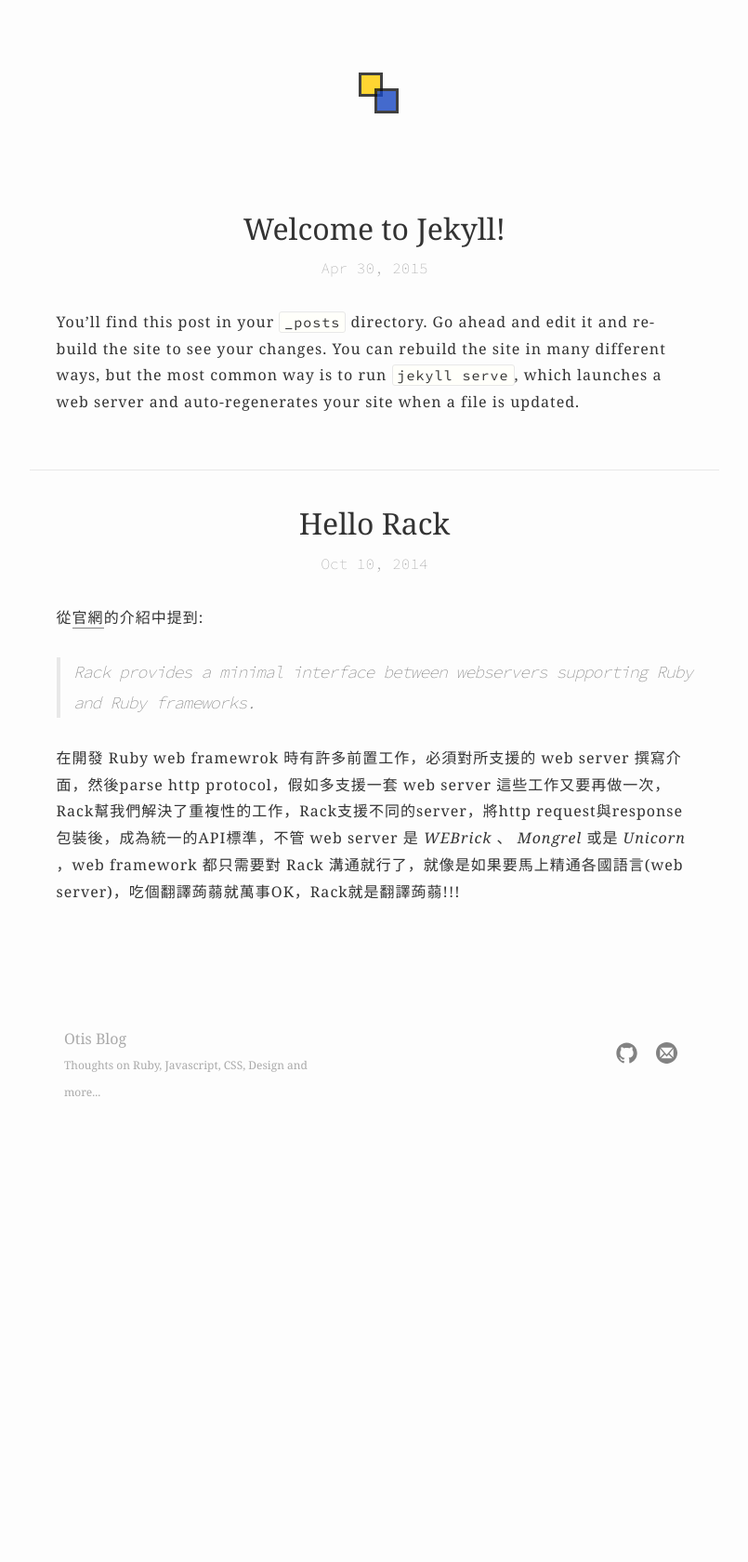
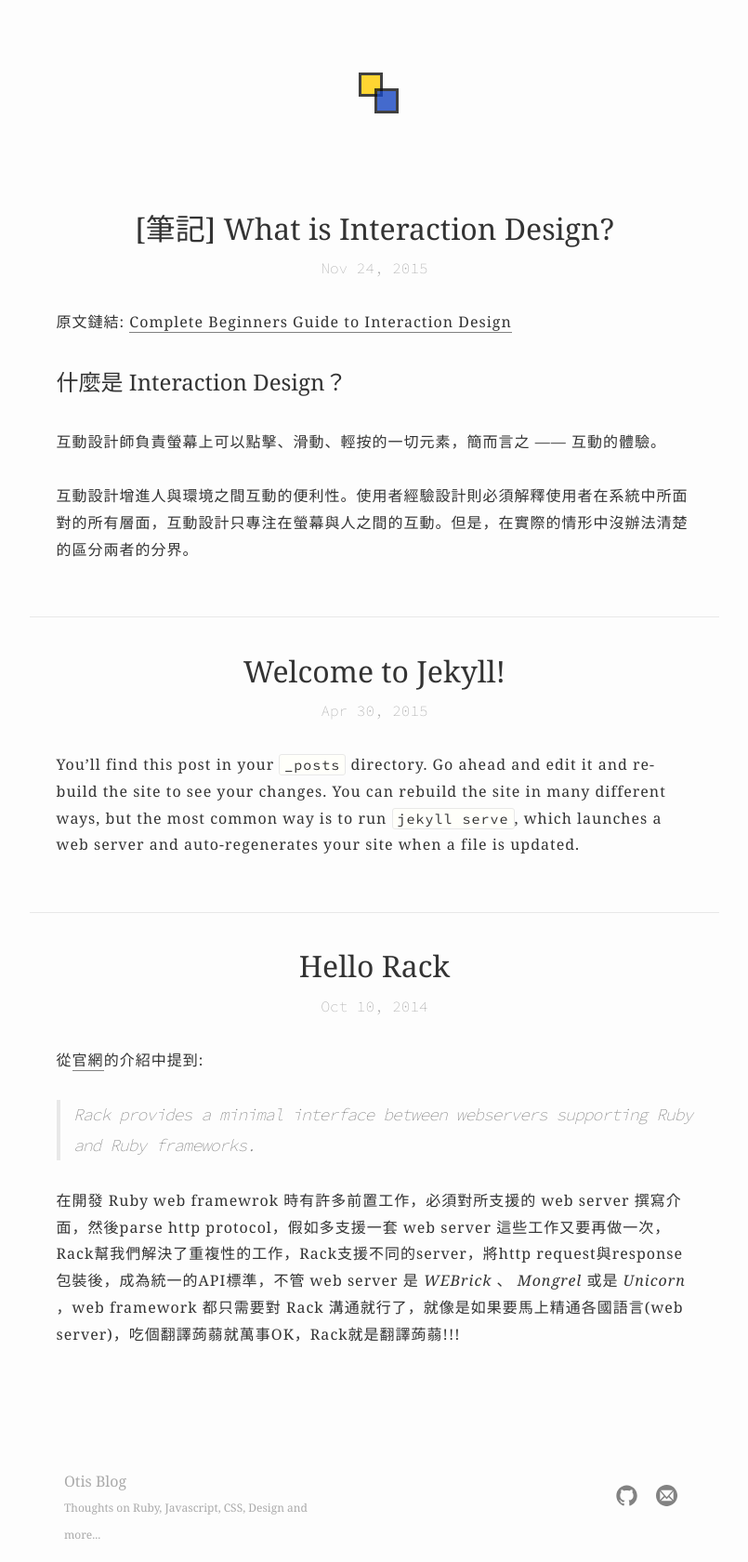
Before and after one commit to AnNOtis/annotis.github.io, a Jekyll site: the page built from index.html, in a window 1280 px wide. Shown: the whole page at 93% size, without its empty margins (237-1042 px from the left). Built offline with Jekyll 4.4.1, drawn with Linux system fonts in a browser that asks for light colours; before the commit the page ends 1204 px from its top, so only the background shows below that; some of the changed lines change nothing that is shown.

Commit message:
Add new post "What is interaction design?"

```diff
--- a/_config.yml
+++ b/_config.yml
@@ -10,3 +10,5 @@ github_username:  AnNOtis
 # Build settings
 markdown: kramdown
 highlighter: pygments
+kramdown:
+  input: GFM
--- /dev/null
+++ b/_posts/2015-11-25-what-is-interaction-design.md
@@ -0,0 +1,116 @@
+---
+layout: post
+title: "[筆記] What is Interaction Design?"
+date:  2015-11-24 16:50:18 +0800
+tags:
+categories: notes
+---
+原文鏈結: [Complete Beginners Guide to Interaction Design]
+
+## 什麼是 Interaction Design？
+互動設計師負責螢幕上可以點擊、滑動、輕按的一切元素，簡而言之 —— 互動的體驗。
+
+互動設計增進人與環境之間互動的便利性。使用者經驗設計則必須解釋使用者在系統中所面對的所有層面，互動設計只專注在螢幕與人之間的互動。但是，在實際的情形中沒辦法清楚的區分兩者的分界。
+
+<!--more-->
+
+## 常見的方法論 {#common-methodologies}
+
+### 目標導向設計 GOAL-DRIVEN DESIGN
+
+目標導向設計專注在滿足特定的需求與終端使用者的所想要的，而不是像舊的設計方法則是想暸解在技術層面是否可行。
+目標導向設計的核心概念只有一個，就是如何去滿足使用者的需求，這個概念在現在來說比過往都來得重要。
+
+#### 目標導向設計的五個信條：
+
+- **先設計，再動手**
+  <small>Design first; program second.</small>
+  先進行設計，確認目標明確、畫面良好或滿足需求，再來考量技術層面。
+
+- **設計與程式端職責分離**
+  <small>Separate responsibility for design from responsibility for programming.</small>
+  互動設計師專門為使用者奮鬥，他必須能信任夥伴而不需要去煩惱技術細節。
+
+- **設計師該負責產品品質與使用者滿意度**
+  <small>Hold designers responsible for product quality and user satisfaction.</small>
+  在團隊裡任何都都有他們的意見，但互動設計師必須對使用者負責。
+
+- **定義目標使用者**
+  <small>Define one specific user for your product.</small>
+  暸解目標使用者是誰？他會如何使用產品？他想要用產品達成什麼事情？
+
+- **別單槍匹馬作戰！**
+  <small>Work in teams of two.</small>
+  原文： Lastly, interaction designers should never work in a silo. Collaboration with others, which Alan Cooper calls a “design communicator,” is key. Though the design communicator Alan envisioned in 1999 was typically a copywriter intended to provide marketing copy for products, today that has expanded to include a project manager, content strategist, information architect, and many others.
+
+
+### 易用性 USABILITY
+
+使用者能夠容易使用嗎？
+
+在由 Alan Dix, Janet E. Finlay, Gregory D. Abowd 與 Russell Beale 所作的 [Human Computer Interaction] 書中，將易用性分為三個原則：
+
+- **Learnability**
+  學習操作介面的難易程度
+- **Flexibility**
+  有哪些操作方式？
+- **Robustness**
+  當使用者遭遇錯誤時的我們的支援程度
+
+Nielsen 與 Schneiderman 則提出易用性是由以下五點組成的：
+
+- **Learnability**
+  學習操作介面的難易程度？
+- **Efficiency**
+  使用者能夠多快完成任務？
+- **Memorability**
+  如果使用者離開系統一陣子，能夠想起多少介面的操作？
+- **Errors**
+  使用者會產生多少錯誤？多快能夠從錯誤中回復？
+- **Satisfaction**
+  使用者使用介面時開心嗎？他們對操作結果滿意嗎？
+
+在 Bill Moggridge 的 Designing Interactions 書中，提出互動設計語言的 4 個維度，構成構成互動本身，也就是使用者與螢幕之間的溝通。
+4 個原本的維度為 words、visual representations、physical objects or space 與 time，在最近，IDEXX Laboratories 的資深互動設計師 Kevin Silver，增加第 5 個維度 "behavior"。
+
+- **1D: words**
+  文字應該要淺顯易懂，並以此方式呈現資訊給使用者。
+- **2D: visual representations**
+  視覺呈現包括所有圖案或圖片，甚至是任何非文字，使用應該要有所節制，不要喧賓奪主。
+- **3D: physical objects or space**
+  實體物件或空間指的是硬體，滑鼠、鍵盤或行動裝置等使用者用來互動的媒介。
+- **4D: time**
+  指的是使用者與前三個維度互動的時間長度，使用者用來衡量過程、聲音與動畫的方式。
+- **5D: behavior**
+  行為是互動設計之所以需要設計的原因，是使用者與系統互動時的情感與反應。
+
+### 認知心理學 COGNITIVE PSYCHOLOGY
+是研究心智如何運作的科學，認知心理學的範疇很廣泛，有一些重要的元素在互動設計領域很有幫助，Don Norman 在他的著作 [The Design of Everyday Things] 有許多描述，以下只寫出其中一部分：
+
+- **Mental models**
+- **Interface metaphors**
+- **Affordances**
+
+## 互動設計師的日常與產出
+
+互動設計師是專案的關鍵人物，他必須形塑設計策略（forming a design strategy）、wireframing key interactions 和 prototyping interactions。
+
+### DESIGN STRATEGY
+設計師必須知道，為誰設計？他們的使用產品的想達成什麼目標？幫助團隊成員瞭解，什麼時候該加入互動來讓使用者完成目標。
+
+### WIREFRAMES OF KEY INTERACTIONS
+使用簡單的工具描繪關鍵的互動，使得開發的過程更加順利。
+
+### PROTOTYPES
+依據團隊或產品的不同，有些團隊會需要產出原形，可能會使用 HTML 或紙本的方式。
+
+### STAY CURRENT
+最能符合使用者需求才是正確的設計與科技。
+
+## 其他
+文章還包含該 follow 的人，還有設計師工具的介紹，閱讀原文: <http://www.uxbooth.com/articles/complete-beginners-guide-to-interaction-design/>
+
+
+[Complete Beginners Guide to Interaction Design]: http://www.uxbooth.com/articles/complete-beginners-guide-to-interaction-design
+[Human Computer Interaction]: http://www.amazon.com/gp/product/0130461091
+[The Design of Everyday Things]: http://www.amazon.com/exec/obidos/ASIN/1452654123/uxbo09-20
```
